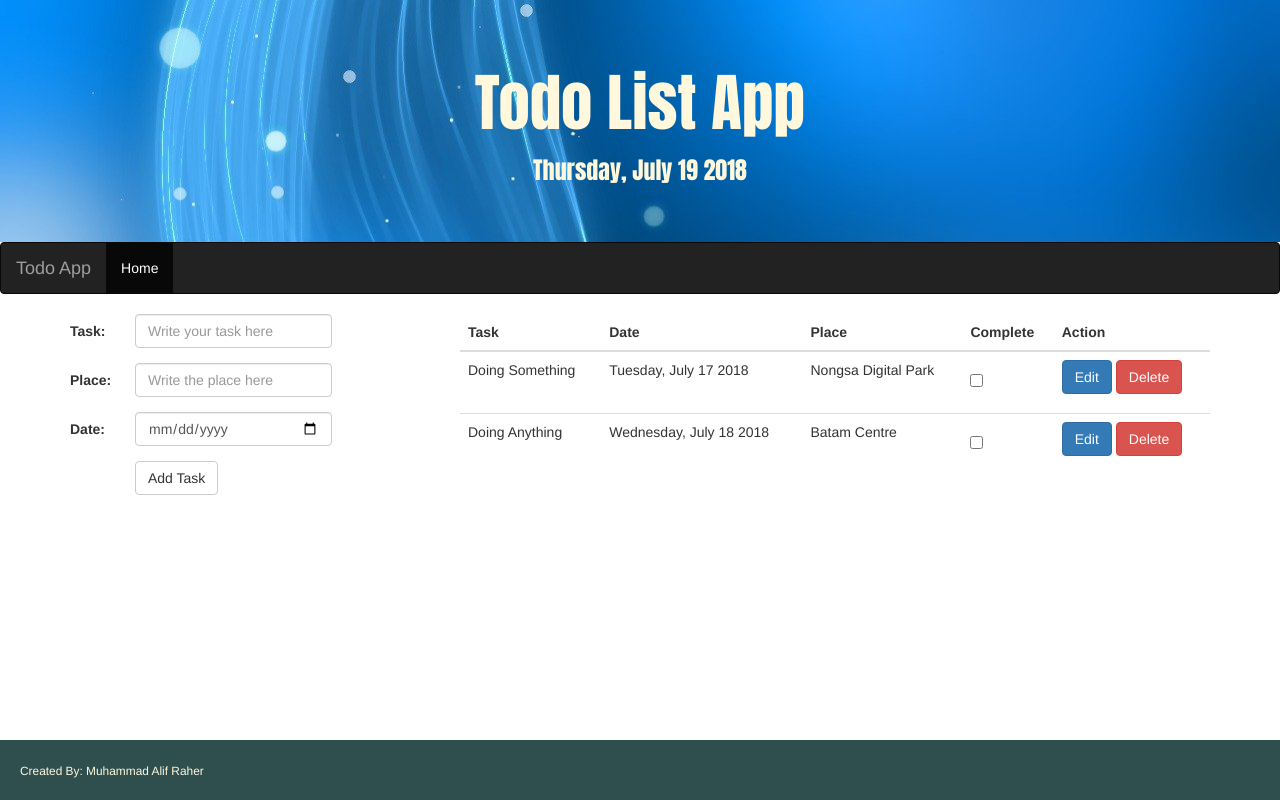
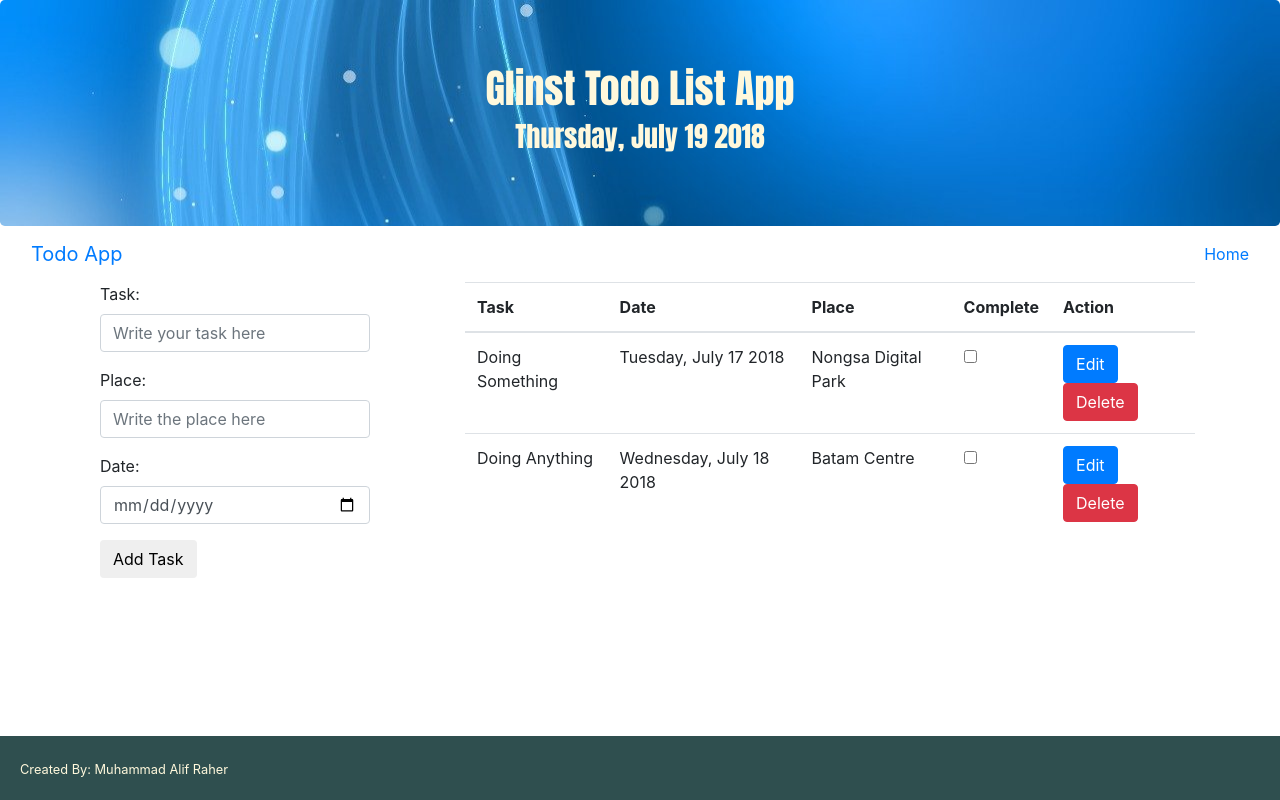
Before and after one commit to fullstuck/glintstodo, a plain HTML site: page index.html in a window 1280 px wide. Drawn offline with nearby package versions, Linux system fonts and the light colour scheme.

Commit message:
Change Title

```diff
--- a/index.html
+++ b/index.html
@@ -2,10 +2,11 @@
 <html>
 
 <head>
-    <title>Todo List App</title>
+    <title>Glints Todo List App</title>
     <meta charset="utf-8">
-    <meta name="viewport" content="width=device-width, initial-scale=1">
-    <link rel="stylesheet" href="https://maxcdn.bootstrapcdn.com/bootstrap/3.3.7/css/bootstrap.min.css">
+    <meta name="viewport" content="width=device-width, initial-scale=1, shrink-to-fit=no">
+    <link rel="stylesheet" href="https://stackpath.bootstrapcdn.com/bootstrap/4.1.2/css/bootstrap.min.css" integrity="sha384-Smlep5jCw/wG7hdkwQ/Z5nLIefveQRIY9nfy6xoR1uRYBtpZgI6339F5dgvm/e9B"
+        crossorigin="anonymous">
     <link rel="stylesheet" href="https://cdnjs.cloudflare.com/ajax/libs/animate.css/3.5.2/animate.min.css">
     <link href="https://fonts.googleapis.com/css?family=Anton" rel="stylesheet">
     <link rel="stylesheet" href="index.css">
@@ -13,7 +14,7 @@
 
 <body class="site">
     <header class="jumbotron text-center head">
-        <h1 class="animated fadeInDown">Todo List App</h1>
+        <h1 class="animated fadeInDown">Glinst Todo List App</h1>
         <h3 class="animated fadeInDown">Thursday, July 19 2018</h3>
     </header>
 
```
